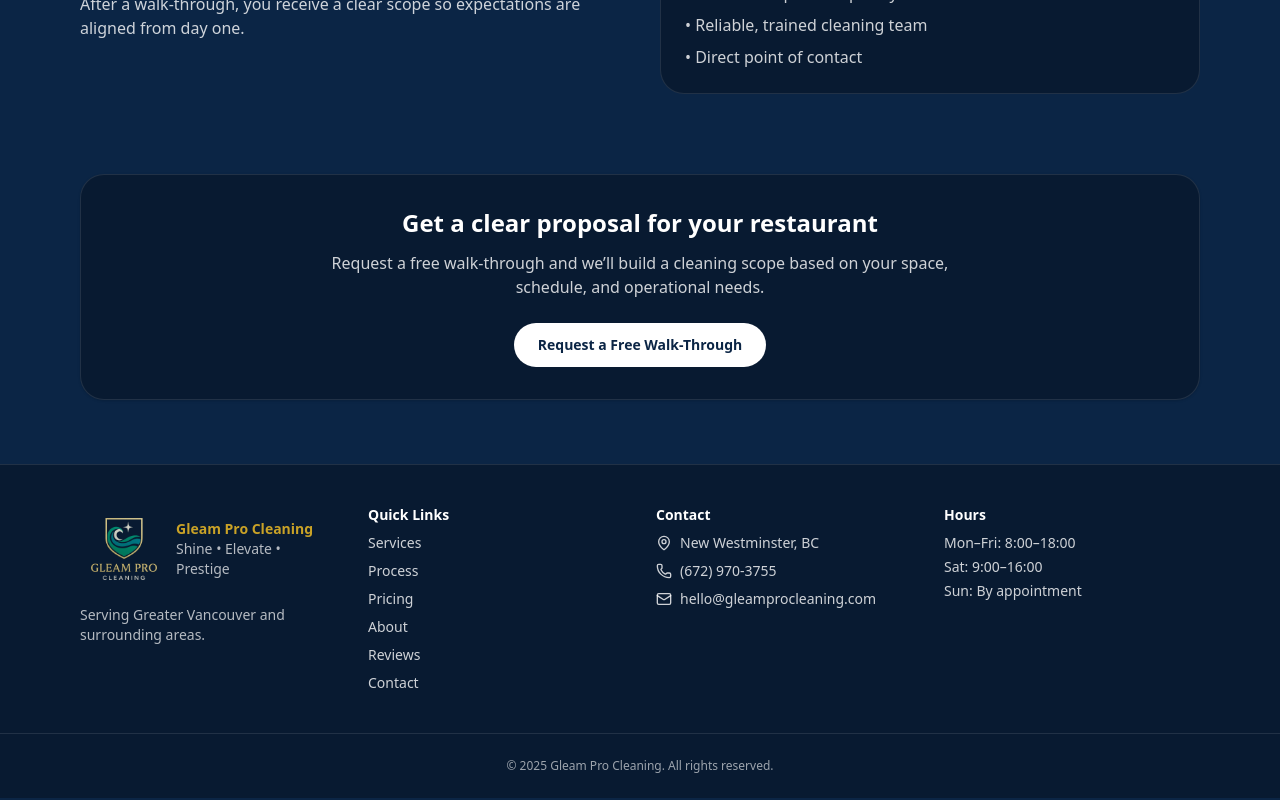
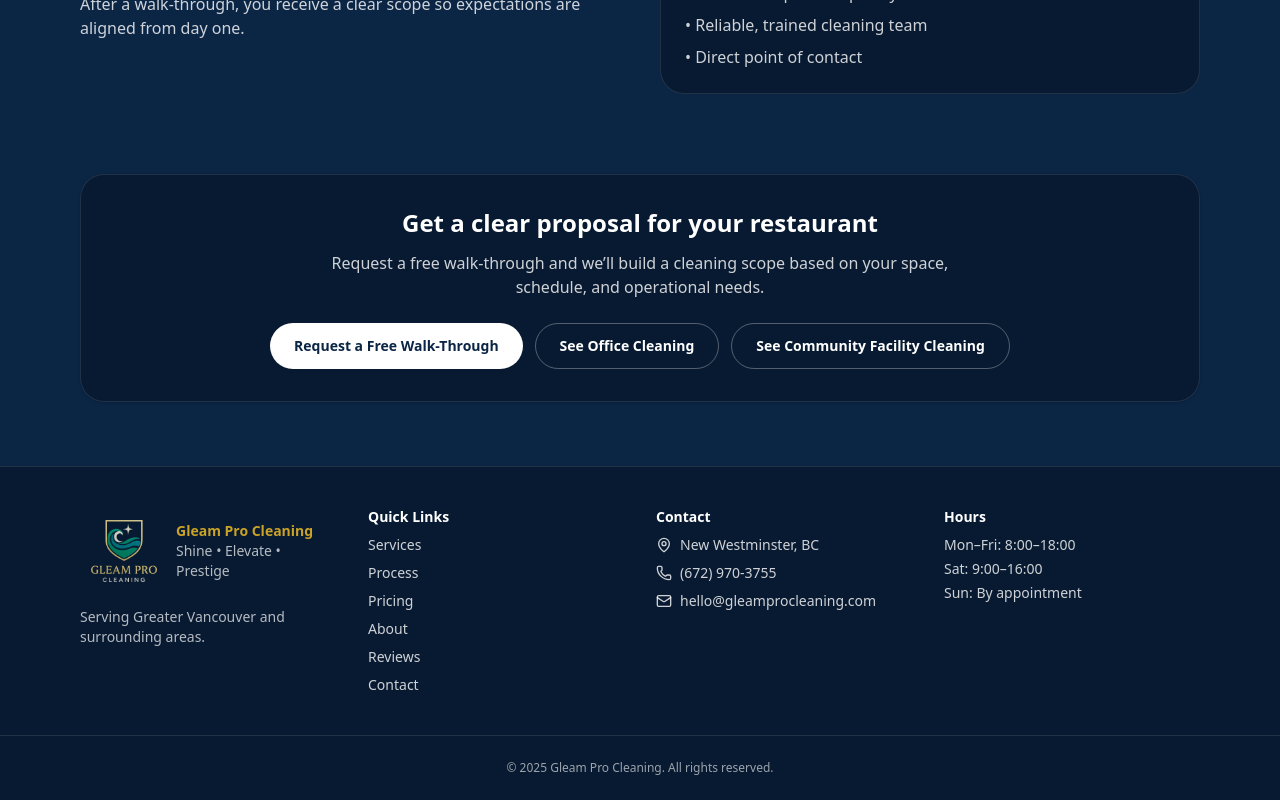
Before and after one commit to iLongRanger/gleamProCleaning, a Next.js app: page /commercial-cleaning/restaurants in a window 1280 px wide. Shown: the part 1357-2157 px from the top of the page. Built offline with nearby package versions, Linux system fonts and the light colour scheme.

Commit message:
feat(website): add contextual cross-links between commercial pages

```diff
--- a/app/commercial-cleaning/community-facilities/page.tsx
+++ b/app/commercial-cleaning/community-facilities/page.tsx
@@ -286,6 +286,12 @@
               >
                 See Restaurant Cleaning
               </Link>
+              <Link
+                href="/commercial-cleaning/offices"
+                className="inline-flex items-center justify-center rounded-full border border-white/30 px-6 py-3 text-sm font-semibold text-white transition hover:bg-white/10"
+              >
+                See Office Cleaning
+              </Link>
             </div>
           </section>
         </main>
--- a/app/commercial-cleaning/offices/page.tsx
+++ b/app/commercial-cleaning/offices/page.tsx
@@ -275,6 +275,12 @@
               >
                 See Restaurant Cleaning
               </Link>
+              <Link
+                href="/commercial-cleaning/community-facilities"
+                className="inline-flex items-center justify-center rounded-full border border-white/30 px-6 py-3 text-sm font-semibold text-white transition hover:bg-white/10"
+              >
+                See Community Facility Cleaning
+              </Link>
             </div>
           </section>
         </main>
--- a/app/commercial-cleaning/restaurants/page.tsx
+++ b/app/commercial-cleaning/restaurants/page.tsx
@@ -174,9 +174,21 @@
               on your space, schedule, and operational needs.
             </p>
 
-            <div className="mt-6">
+            <div className="mt-6 flex flex-wrap justify-center gap-3">
               <Link href="/request-walkthrough" className={commercial.ctaLight}>
                 Request a Free Walk-Through
+              </Link>
+              <Link
+                href="/commercial-cleaning/offices"
+                className="inline-flex items-center justify-center rounded-full border border-white/30 px-6 py-3 text-sm font-semibold text-white transition hover:bg-white/10"
+              >
+                See Office Cleaning
+              </Link>
+              <Link
+                href="/commercial-cleaning/community-facilities"
+                className="inline-flex items-center justify-center rounded-full border border-white/30 px-6 py-3 text-sm font-semibold text-white transition hover:bg-white/10"
+              >
+                See Community Facility Cleaning
               </Link>
             </div>
           </section>
```
